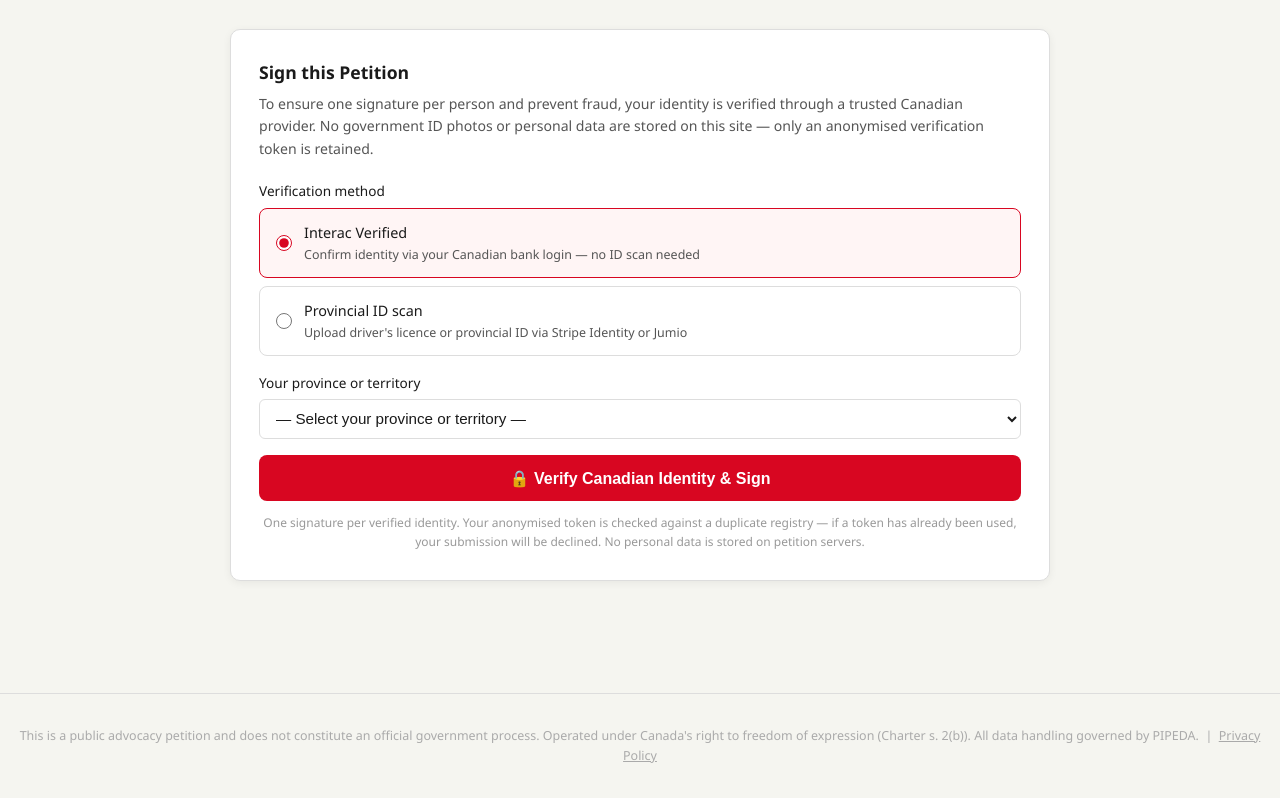
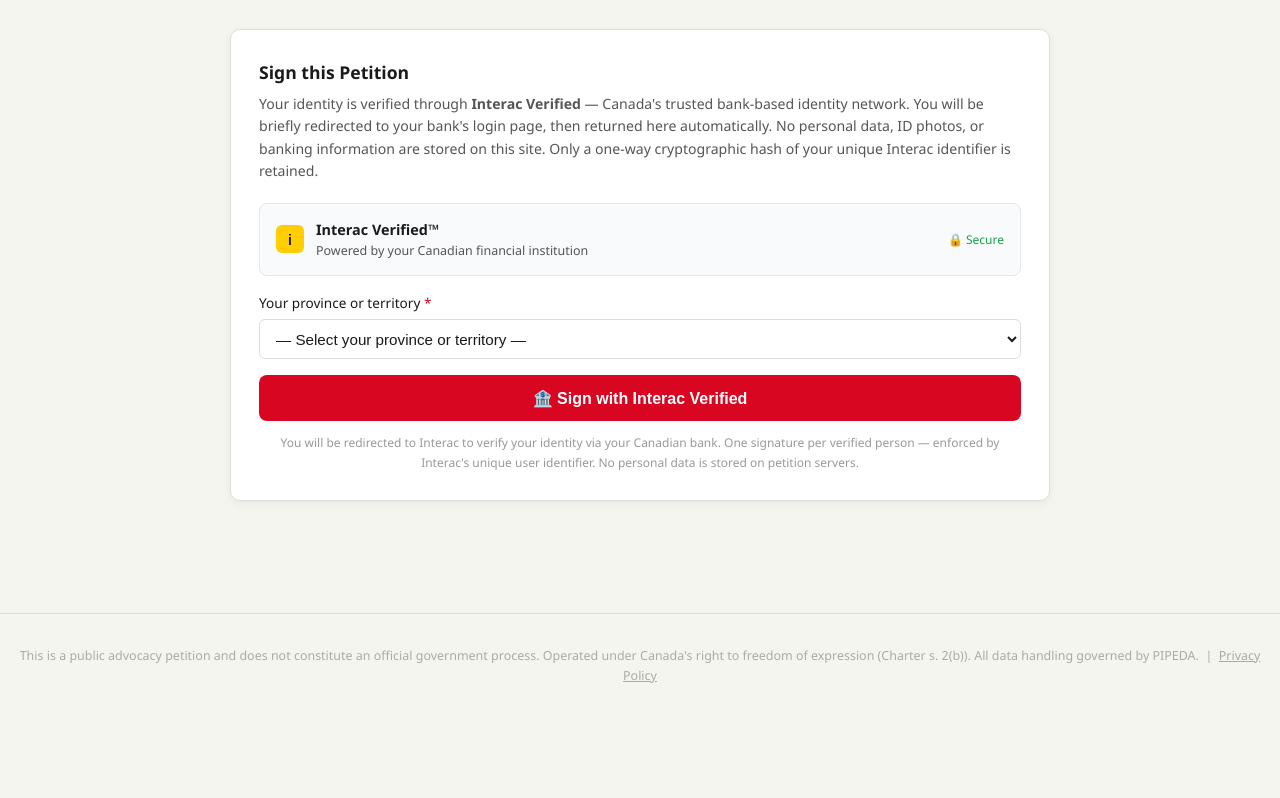
Before and after one commit to ctest9104-tech/canada-petition, a website: page index.html in a window 1280 px wide. Shown: the part 1400-2198 px from the top of the page. After the commit the page ends 2118 px from the top, so only its background shows below. Drawn offline with Linux system fonts and the light colour scheme; no server answers.

Commit message:
Update index.html

```diff
--- a/index.html
+++ b/index.html
@@ -327,33 +327,29 @@
   <div class="vote-box" id="voteBox">
     <h2>Sign this Petition</h2>
     <p class="desc">
-      To ensure one signature per person and prevent fraud, your identity is verified through a trusted
-      Canadian provider. No government ID photos or personal data are stored on this site — only an
-      anonymised verification token is retained.
+      Your identity is verified through <strong>Interac Verified</strong> — Canada's trusted bank-based
+      identity network. You will be briefly redirected to your bank's login page, then returned here
+      automatically. No personal data, ID photos, or banking information are stored on this site.
+      Only a one-way cryptographic hash of your unique Interac identifier is retained.
     </p>
 
     <div id="alertBox" class="alert"></div>
 
-    <div class="field">
-      <label>Verification method</label>
-      <div class="method-option selected" id="opt-interac" onclick="selectMethod('interac')">
-        <input type="radio" name="method" checked />
-        <div>
-          <div class="method-label">Interac Verified</div>
-          <div class="method-sub">Confirm identity via your Canadian bank login — no ID scan needed</div>
-        </div>
+    <!-- Interac badge -->
+    <div style="display:flex;align-items:center;gap:.75rem;padding:.875rem 1rem;background:#f9fafb;border:1px solid #e5e7eb;border-radius:8px;margin-bottom:1rem;">
+      <svg width="28" height="28" viewBox="0 0 28 28" fill="none" xmlns="http://www.w3.org/2000/svg" aria-hidden="true">
+        <rect width="28" height="28" rx="6" fill="#FFCD00"/>
+        <text x="14" y="20" font-size="14" text-anchor="middle" font-family="Arial,sans-serif" font-weight="bold" fill="#1a1a1a">i</text>
+      </svg>
+      <div>
+        <div style="font-size:.9rem;font-weight:600;color:#1a1a1a;">Interac Verified™</div>
+        <div style="font-size:.78rem;color:#555;">Powered by your Canadian financial institution</div>
       </div>
-      <div class="method-option" id="opt-id" onclick="selectMethod('id')">
-        <input type="radio" name="method" />
-        <div>
-          <div class="method-label">Provincial ID scan</div>
-          <div class="method-sub">Upload driver's licence or provincial ID via Stripe Identity or Jumio</div>
-        </div>
-      </div>
+      <div style="margin-left:auto;font-size:.75rem;color:#16a34a;font-weight:500;">🔒 Secure</div>
     </div>
 
     <div class="field">
-      <label for="province">Your province or territory</label>
+      <label for="province">Your province or territory <span style="color:#D80621">*</span></label>
       <select id="province">
         <option value="">— Select your province or territory —</option>
         <option>Alberta</option>
@@ -373,12 +369,12 @@
     </div>
 
     <button class="submit-btn" id="signBtn" onclick="startVerification()">
-      🔒 Verify Canadian Identity &amp; Sign
+      🏦 Sign with Interac Verified
     </button>
 
     <p class="disclaimer">
-      One signature per verified identity. Your anonymised token is checked against a duplicate
-      registry — if a token has already been used, your submission will be declined.
+      You will be redirected to Interac to verify your identity via your Canadian bank.
+      One signature per verified person — enforced by Interac's unique user identifier.
       No personal data is stored on petition servers.
     </p>
   </div>
@@ -465,42 +461,33 @@
   loadTally();
   setInterval(loadTally, 15000);
 
-  // ── Submit signature ─────────────────────────────────────
+  // ── Start Interac OIDC flow ───────────────────────────────
   async function startVerification() {
     const province = document.getElementById('province').value;
     if (!province) { showAlert('Please select your province or territory.'); return; }
 
     const btn = document.getElementById('signBtn');
     btn.disabled = true;
-    btn.innerHTML = '<div class="spinner"></div> Connecting to verification gateway…';
+    btn.innerHTML = '<div class="spinner"></div> Connecting to Interac…';
     document.getElementById('alertBox').style.display = 'none';
 
     try {
-      const res = await fetch(`${API_BASE}/sign`, {
-        method: 'POST',
-        headers: { 'Content-Type': 'application/json' },
-        body: JSON.stringify({ province })
-      });
+      // Ask our backend to build the signed JWT authorization request
+      const res = await fetch(`/api/interac/start?province=${encodeURIComponent(province)}`);
       const data = await res.json();
 
-      if (res.status === 409) {
-        showAlert('This device has already submitted a signature.');
-        btn.disabled = false;
-        btn.innerHTML = '🔒 Verify Canadian Identity &amp; Sign';
-        return;
-      }
       if (!res.ok) {
-        throw new Error(data.error || 'Submission failed');
+        throw new Error(data.error || 'Could not start verification');
       }
 
-      document.getElementById('voteBox').style.display = 'none';
-      document.getElementById('successCard').style.display = 'block';
-      loadTally();
+      // Redirect the user to Interac Hub — they will authenticate with their bank
+      // and Interac will redirect them back to /callback with ?code=...&state=...
+      window.location.href = data.authUrl;
 
     } catch(e) {
-      showAlert('Something went wrong: ' + e.message + '. Please try again.');
+      showAlert('Could not connect to Interac: ' + e.message + '. Please try again.');
       btn.disabled = false;
-      btn.innerHTML = '🔒 Verify Canadian Identity &amp; Sign';
+      btn.innerHTML = '🏦 Sign with Interac Verified';
     }
   }
 
```
